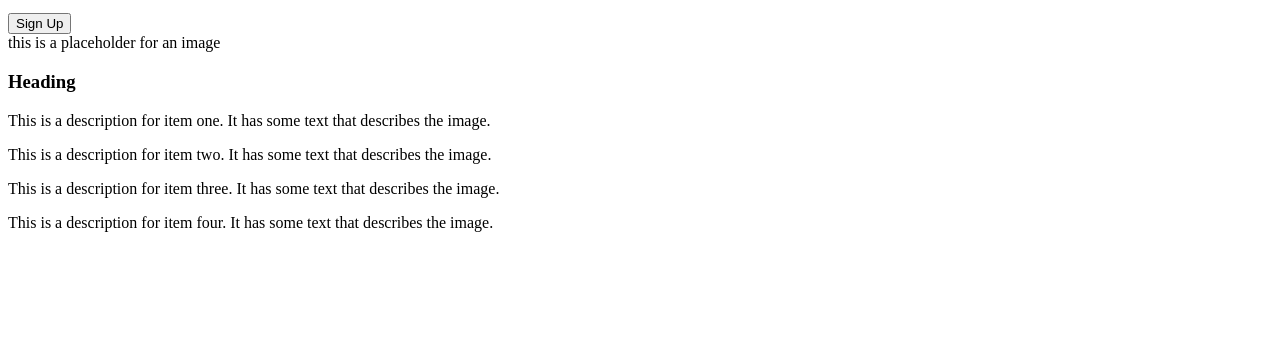
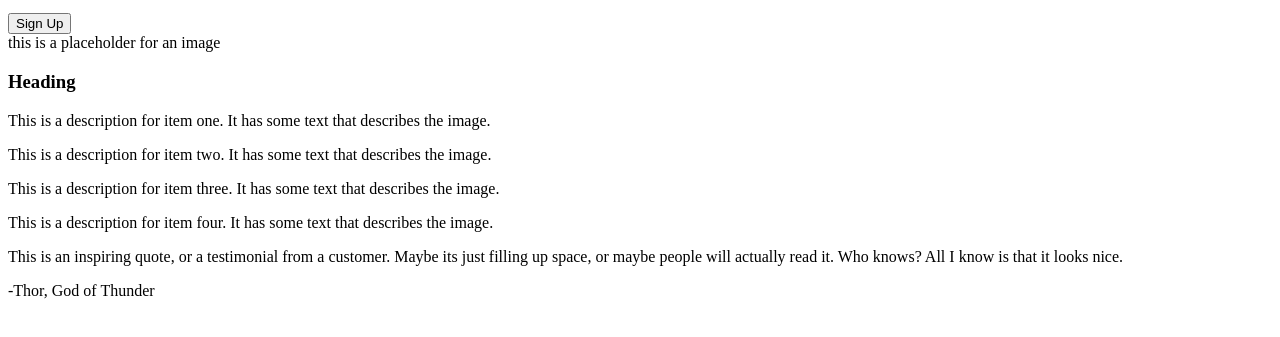
Before and after one commit to khalilbrowne/odin-landing-page, a plain HTML site: page index.html in a window 1280 px wide. Shown: the part 215-552 px from the top of the page. Drawn offline with Linux system fonts and the light colour scheme.

Commit message:
Add html section three page structure

```diff
--- a/index.html
+++ b/index.html
@@ -67,3 +67,9 @@
             </div>
         </div>
     </div>
+
+<!-- html section for the third section with the items inside -->
+    <div class="section-three">
+        <p class="quote">This is an inspiring quote, or a testimonial from a customer. Maybe its just filling up space, or maybe people will actually read it. Who knows? All I know is that it looks nice.</p>
+        <p class="attribution">-Thor, God of Thunder</p>
+    </div>
```
